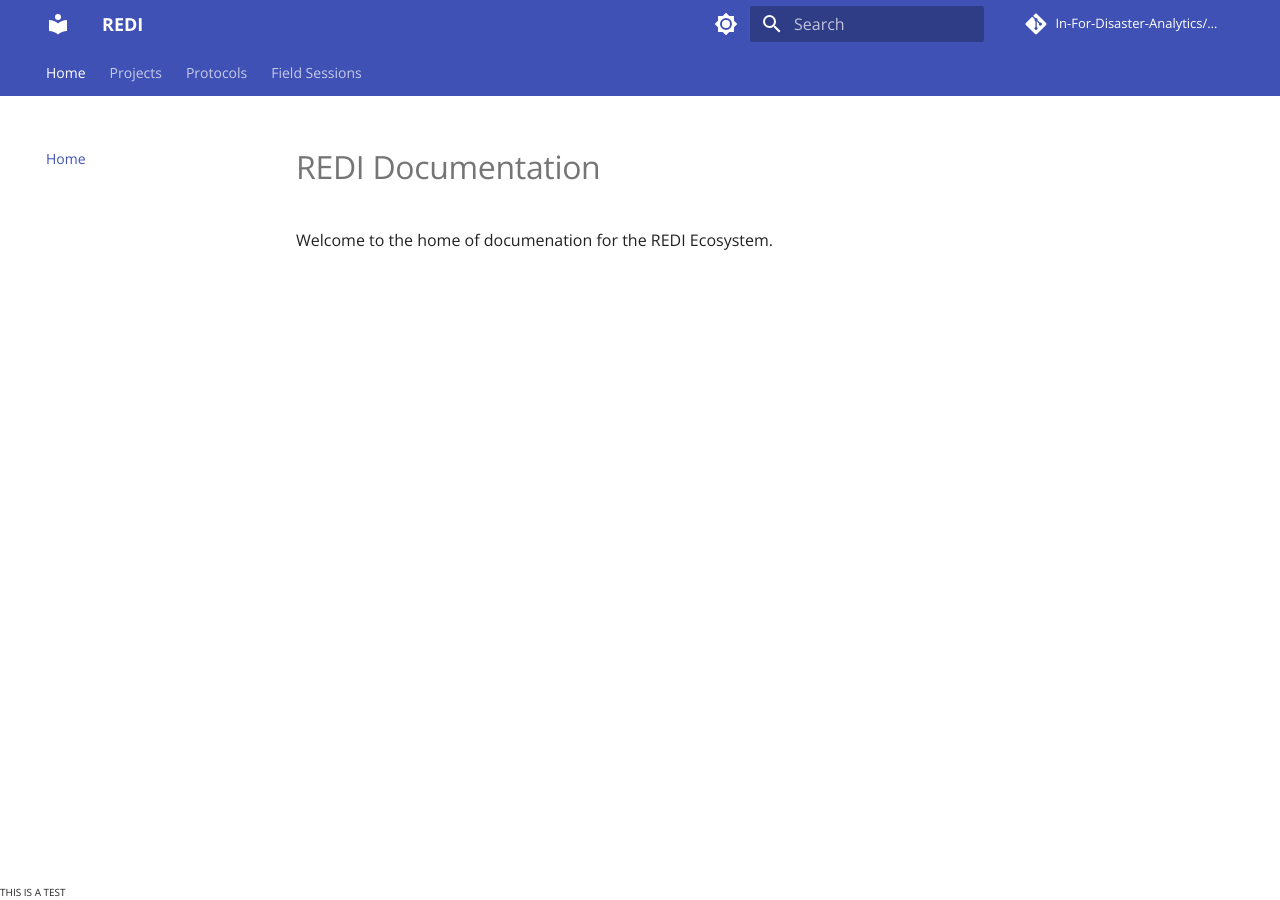
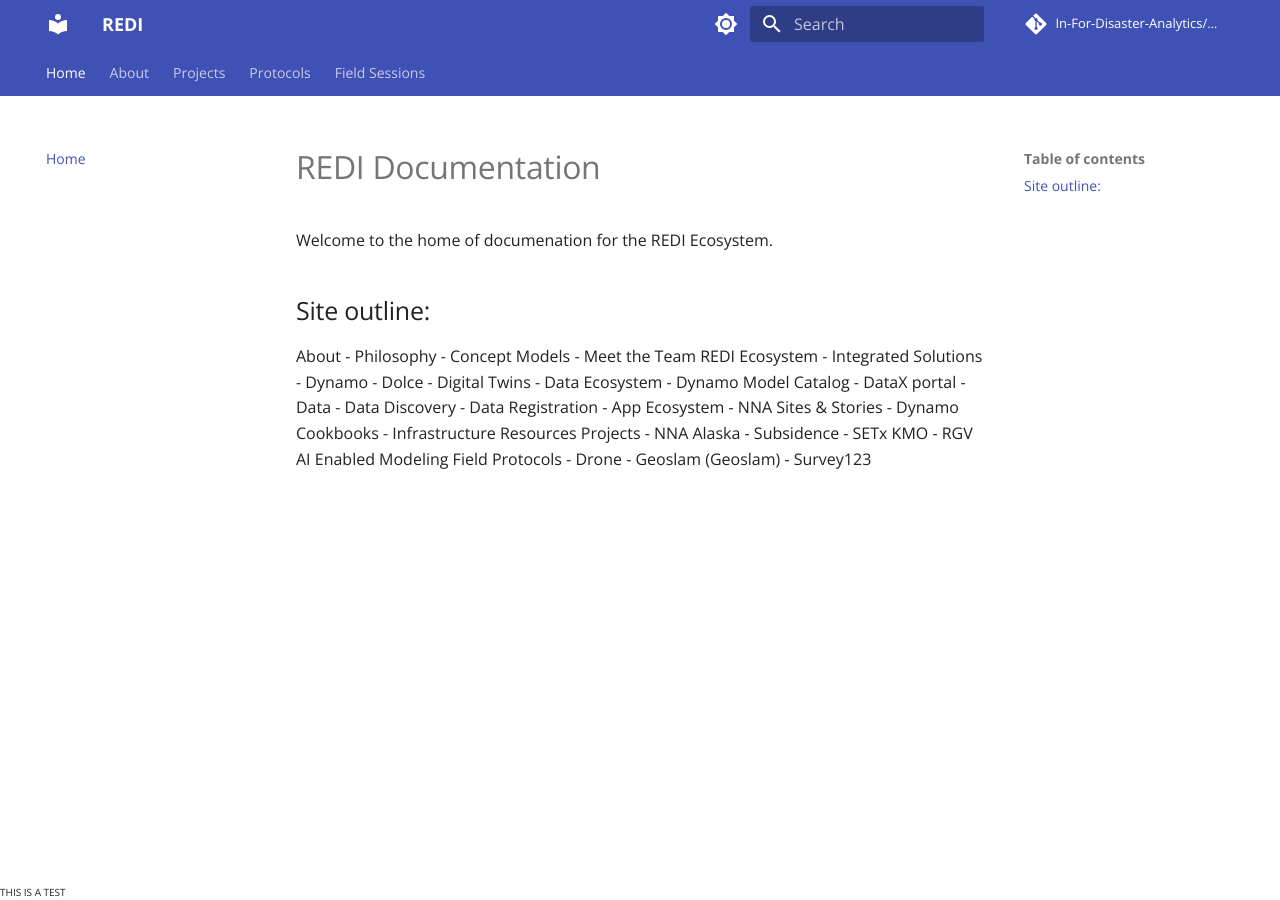
Before and after one commit to In-For-Disaster-Analytics/REDI-Documentation, an MkDocs documentation site: the page built from docs/index.md, in a window 1280 px wide. Built offline with MkDocs 1.6.1 and Material for MkDocs 9.7.7, drawn with Linux system fonts in a browser that asks for light colours; comment, search, counter and statistics services are not loaded.

Commit message:
Added outline to home

```diff
--- a/docs/index.md
+++ b/docs/index.md
@@ -1,3 +1,34 @@
 # REDI Documentation
 
 Welcome to the home of documenation for the REDI Ecosystem.
+
+## Site outline:
+
+About
+- Philosophy
+- Concept Models
+- Meet the Team
+REDI Ecosystem
+- Integrated Solutions
+    - Dynamo
+    - Dolce
+    - Digital Twins
+- Data Ecosystem
+    - Dynamo Model Catalog
+    - DataX portal
+    - Data
+        - Data Discovery
+        - Data Registration
+- App Ecosystem
+    - NNA Sites & Stories
+    - Dynamo Cookbooks
+- Infrastructure Resources
+Projects
+- NNA Alaska
+- Subsidence
+- SETx KMO
+- RGV AI Enabled Modeling
+Field Protocols
+- Drone
+- Geoslam (Geoslam)
+- Survey123
--- a/mkdocs.yml
+++ b/mkdocs.yml
@@ -55,6 +55,10 @@ markdown_extensions:
 # Page tree
 nav:
   - Home: index.md
+  - About:
+    - Philosophy: about/philosophy.md
+    - Concept Models: about/concept-models.md
+    - Meet the Team: about/team.md
   - Projects:
     - Sites and Stories: sites.md
     - Digital Twins: twins.md
```
Also changed, not shown: docs/about/concept-models.md (added, +1 -0 lines), docs/about/philosophy.md (added, +1 -0 lines), docs/about/team.md (added, +1 -0 lines).
